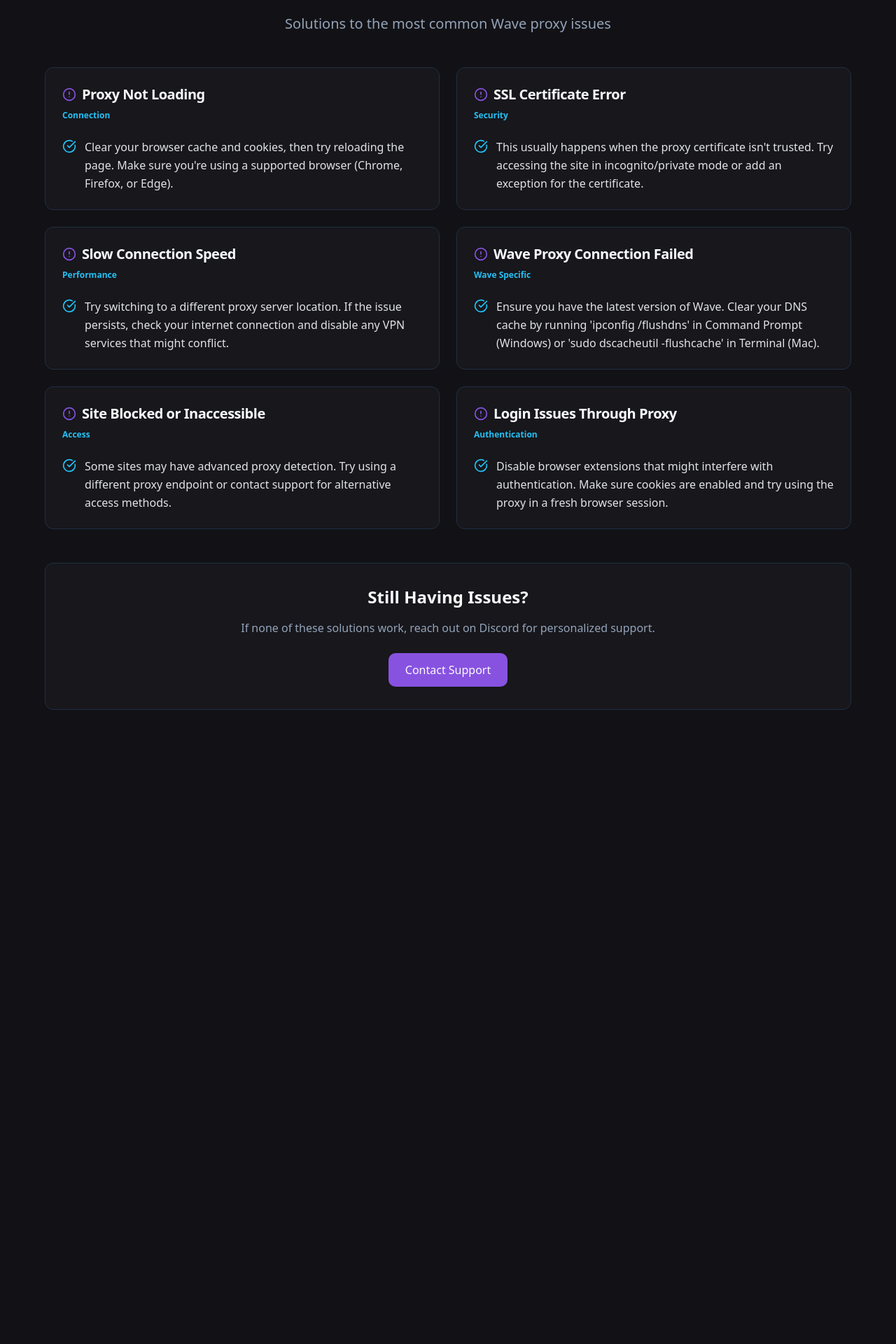
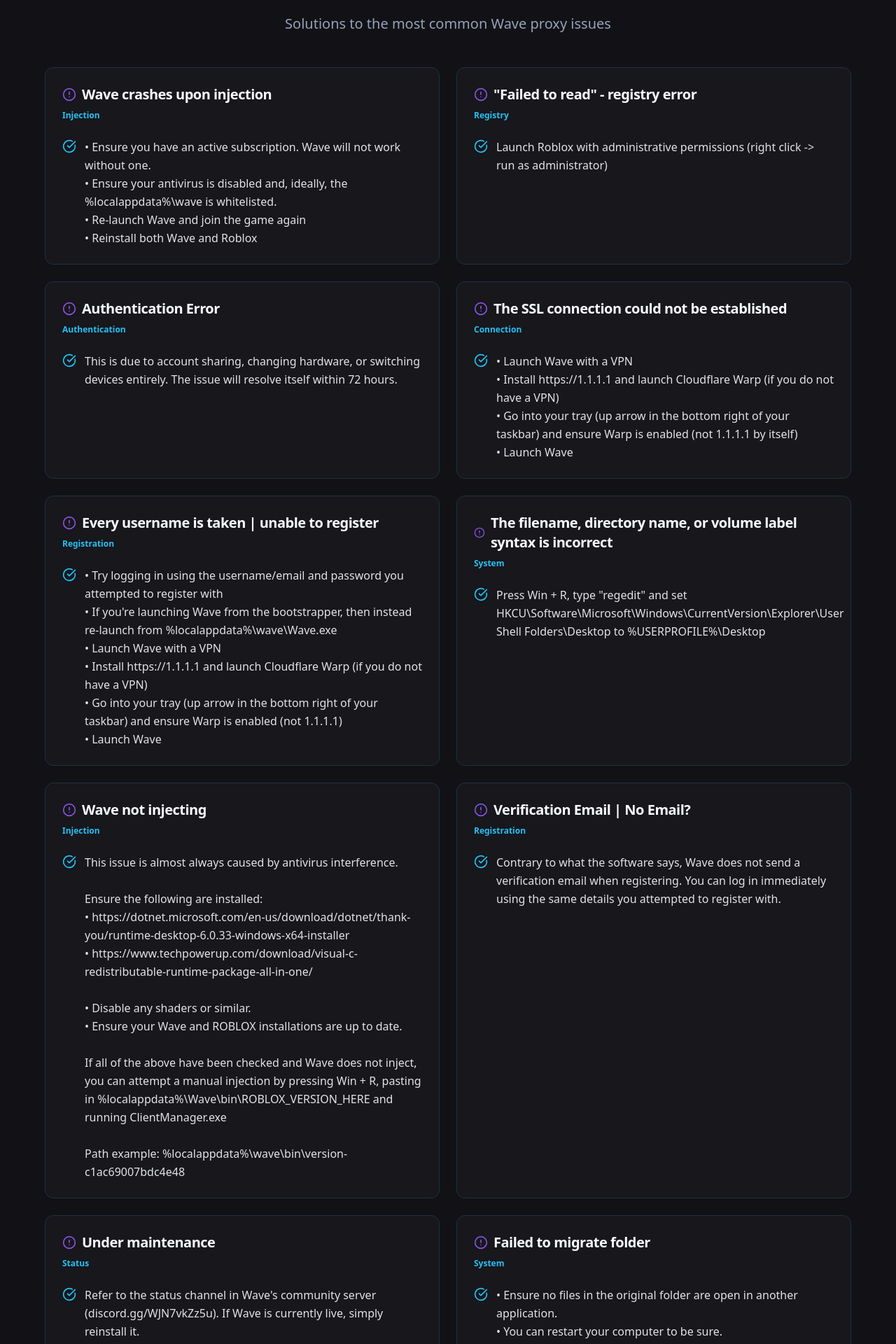
Before and after one commit to SenseiDss/everbound-hub-nexus, a React (Vite) app: page /fixes in a window 1280 px wide. Shown: the part 180-2100 px from the top of the page at 70% size. Before the commit the page ends 1258 px from the top, so only its background shows below. Built offline with nearby package versions, Linux system fonts and the light colour scheme; the HTML template or start-up script is replaced by a standard one.

Commit message:
Update Fixes page content

```diff
--- a/src/pages/Fixes.tsx
+++ b/src/pages/Fixes.tsx
@@ -5,34 +5,64 @@ import { CheckCircle, AlertCircle } from "lucide-react";
 const Fixes = () => {
   const fixes = [
     {
-      issue: "Proxy Not Loading",
-      solution: "Clear your browser cache and cookies, then try reloading the page. Make sure you're using a supported browser (Chrome, Firefox, or Edge).",
+      issue: "Wave crashes upon injection",
+      solution: "• Ensure you have an active subscription. Wave will not work without one.\n• Ensure your antivirus is disabled and, ideally, the %localappdata%\\wave is whitelisted.\n• Re-launch Wave and join the game again\n• Reinstall both Wave and Roblox",
+      category: "Injection"
+    },
+    {
+      issue: '"Failed to read" - registry error',
+      solution: "Launch Roblox with administrative permissions (right click -> run as administrator)",
+      category: "Registry"
+    },
+    {
+      issue: "Authentication Error",
+      solution: "This is due to account sharing, changing hardware, or switching devices entirely. The issue will resolve itself within 72 hours.",
+      category: "Authentication"
+    },
+    {
+      issue: "The SSL connection could not be established",
+      solution: "• Launch Wave with a VPN\n• Install https://1.1.1.1 and launch Cloudflare Warp (if you do not have a VPN)\n• Go into your tray (up arrow in the bottom right of your taskbar) and ensure Warp is enabled (not 1.1.1.1 by itself)\n• Launch Wave",
       category: "Connection"
     },
     {
-      issue: "SSL Certificate Error",
-      solution: "This usually happens when the proxy certificate isn't trusted. Try accessing the site in incognito/private mode or add an exception for the certificate.",
-      category: "Security"
+      issue: "Every username is taken | unable to register",
+      solution: "• Try logging in using the username/email and password you attempted to register with\n• If you're launching Wave from the bootstrapper, then instead re-launch from %localappdata%\\wave\\Wave.exe\n• Launch Wave with a VPN\n• Install https://1.1.1.1 and launch Cloudflare Warp (if you do not have a VPN)\n• Go into your tray (up arrow in the bottom right of your taskbar) and ensure Warp is enabled (not 1.1.1.1)\n• Launch Wave",
+      category: "Registration"
     },
     {
-      issue: "Slow Connection Speed",
-      solution: "Try switching to a different proxy server location. If the issue persists, check your internet connection and disable any VPN services that might conflict.",
-      category: "Performance"
+      issue: "The filename, directory name, or volume label syntax is incorrect",
+      solution: 'Press Win + R, type "regedit" and set HKCU\\Software\\Microsoft\\Windows\\CurrentVersion\\Explorer\\User Shell Folders\\Desktop to %USERPROFILE%\\Desktop',
+      category: "System"
     },
     {
-      issue: "Wave Proxy Connection Failed",
-      solution: "Ensure you have the latest version of Wave. Clear your DNS cache by running 'ipconfig /flushdns' in Command Prompt (Windows) or 'sudo dscacheutil -flushcache' in Terminal (Mac).",
-      category: "Wave Specific"
+      issue: "Wave not injecting",
+      solution: "This issue is almost always caused by antivirus interference.\n\nEnsure the following are installed:\n• https://dotnet.microsoft.com/en-us/download/dotnet/thank-you/runtime-desktop-6.0.33-windows-x64-installer\n• https://www.techpowerup.com/download/visual-c-redistributable-runtime-package-all-in-one/\n\n• Disable any shaders or similar.\n• Ensure your Wave and ROBLOX installations are up to date.\n\nIf all of the above have been checked and Wave does not inject, you can attempt a manual injection by pressing Win + R, pasting in %localappdata%\\Wave\\bin\\ROBLOX_VERSION_HERE and running ClientManager.exe\n\nPath example: %localappdata%\\wave\\bin\\version-c1ac69007bdc4e48",
+      category: "Injection"
     },
     {
-      issue: "Site Blocked or Inaccessible",
-      solution: "Some sites may have advanced proxy detection. Try using a different proxy endpoint or contact support for alternative access methods.",
-      category: "Access"
+      issue: "Verification Email | No Email?",
+      solution: "Contrary to what the software says, Wave does not send a verification email when registering. You can log in immediately using the same details you attempted to register with.",
+      category: "Registration"
     },
     {
-      issue: "Login Issues Through Proxy",
-      solution: "Disable browser extensions that might interfere with authentication. Make sure cookies are enabled and try using the proxy in a fresh browser session.",
-      category: "Authentication"
+      issue: "Under maintenance",
+      solution: "Refer to the status channel in Wave's community server (discord.gg/WJN7vkZz5u). If Wave is currently live, simply reinstall it.",
+      category: "Status"
+    },
+    {
+      issue: "Failed to migrate folder",
+      solution: "• Ensure no files in the original folder are open in another application.\n• You can restart your computer to be sure.",
+      category: "System"
+    },
+    {
+      issue: "Version mismatch",
+      solution: "• Confirm Wave is updated for the latest version of Roblox.\n• Download Fishstrap here: https://github.com/fishstrap/fishstrap/releases/\n• Head to Fishstrap's deployment tab and set the channel to 'production'\n• Also set the automatic channel change action to 'Never change'.",
+      category: "Updates"
+    },
+    {
+      issue: "Failed to start the client manager…",
+      solution: "• Disable Windows Defender along with Tamper Protection. Ideally, whitelist %localappdata%\\wave\\\n• Reinstall Wave after following the previous step.",
+      category: "Client"
     }
   ];
 
@@ -73,9 +103,9 @@ const Fixes = () => {
                 <CardContent>
                   <div className="flex gap-3">
                     <CheckCircle className="w-5 h-5 text-accent flex-shrink-0 mt-0.5" />
-                    <p className="text-foreground/90 leading-relaxed">
+                    <div className="text-foreground/90 leading-relaxed whitespace-pre-line">
                       {fix.solution}
-                    </p>
+                    </div>
                   </div>
                 </CardContent>
               </Card>
```
